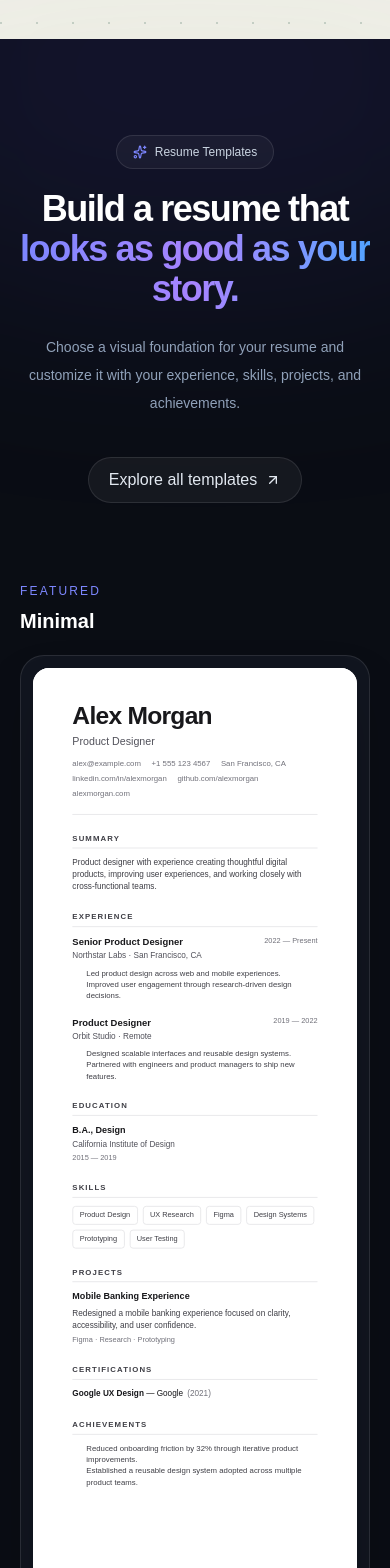
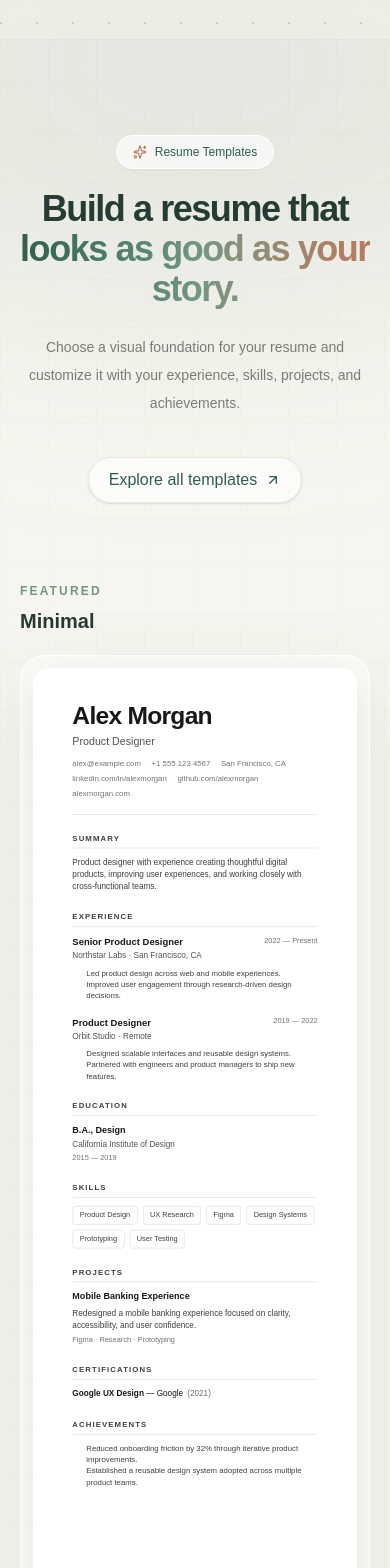
Before and after one commit to pratikshakadam912/Revio, a Next.js app: page / in a window 390 px wide. Shown: the part 10240-11808 px from the top of the page. Built offline with nearby package versions, Linux system fonts and the light colour scheme.

Commit message:
ResumeRenderer previews

```diff
--- a/src/components/landing/Templates.tsx
+++ b/src/components/landing/Templates.tsx
@@ -159,36 +159,52 @@ export function Templates() {
     window.location.href = `/resume/new?template=${template.slug}`;
   };
 
+  const scrollToTemplates = () => {
+    document.getElementById("template-grid")?.scrollIntoView({
+      behavior: "smooth",
+      block: "start",
+    });
+  };
+
   return (
     <section
       id="templates"
-      className="relative overflow-hidden bg-[#0A0D14] px-5 py-24 text-slate-100 sm:px-8 sm:py-28 lg:px-12 lg:py-36"
+      className="relative overflow-hidden bg-[#F7F5EF] px-5 py-24 text-[#263B33] sm:px-8 sm:py-28 lg:px-12 lg:py-36"
     >
       {/* Background */}
       <div className="pointer-events-none absolute inset-0 overflow-hidden">
-        <div className="absolute left-1/2 top-[-180px] h-[420px] w-[720px] -translate-x-1/2 rounded-full bg-indigo-500/10 blur-[120px]" />
+        <div className="absolute left-1/2 top-[-180px] h-[420px] w-[720px] -translate-x-1/2 rounded-full bg-[#719681]/15 blur-[130px]" />
 
-        <div className="absolute bottom-[-200px] right-[-100px] h-[400px] w-[400px] rounded-full bg-violet-500/10 blur-[120px]" />
+        <div className="absolute bottom-[-200px] right-[-100px] h-[400px] w-[400px] rounded-full bg-[#D9C5A2]/25 blur-[120px]" />
 
-        <div className="absolute left-[-180px] top-1/2 h-[350px] w-[350px] rounded-full bg-blue-500/5 blur-[100px]" />
+        <div className="absolute left-[-180px] top-1/2 h-[350px] w-[350px] rounded-full bg-[#B97862]/10 blur-[110px]" />
+
+        <div
+          className="absolute inset-0 opacity-[0.025]"
+          style={{
+            backgroundImage:
+              "linear-gradient(rgba(49,94,80,0.8) 1px, transparent 1px), linear-gradient(90deg, rgba(49,94,80,0.8) 1px, transparent 1px)",
+            backgroundSize: "48px 48px",
+          }}
+        />
       </div>
 
       <div className="relative z-10 mx-auto max-w-7xl">
         {/* HEADER */}
         <div className="mx-auto max-w-3xl text-center">
-          <div className="mb-5 inline-flex items-center gap-2 rounded-full border border-white/10 bg-white/[0.04] px-4 py-2 text-xs font-medium text-slate-300">
-            <Sparkles className="h-3.5 w-3.5 text-indigo-400" />
+          <div className="mb-5 inline-flex items-center gap-2 rounded-full border border-white/90 bg-white/65 px-4 py-2 text-xs font-medium text-[#315E50] shadow-sm shadow-[#315E50]/5 backdrop-blur-xl">
+            <Sparkles className="h-3.5 w-3.5 text-[#B97862]" />
             Resume Templates
           </div>
 
-          <h2 className="text-4xl font-semibold tracking-[-0.04em] text-white sm:text-5xl lg:text-6xl">
+          <h2 className="text-4xl font-semibold tracking-[-0.04em] text-[#263B33] sm:text-5xl lg:text-6xl">
             Build a resume that
-            <span className="block bg-gradient-to-r from-indigo-400 via-violet-400 to-blue-400 bg-clip-text text-transparent">
+            <span className="block bg-gradient-to-r from-[#315E50] via-[#719681] to-[#B97862] bg-clip-text text-transparent">
               looks as good as your story.
             </span>
           </h2>
 
-          <p className="mx-auto mt-6 max-w-2xl text-sm leading-7 text-slate-400 sm:text-base">
+          <p className="mx-auto mt-6 max-w-2xl text-sm leading-7 text-[#777D76] sm:text-base">
             Choose a visual foundation for your resume and customize it with
             your experience, skills, projects, and achievements.
           </p>
@@ -198,13 +214,8 @@ export function Templates() {
         <div className="mt-10 flex justify-center">
           <button
             type="button"
-            onClick={() => {
-              document.getElementById("template-grid")?.scrollIntoView({
-                behavior: "smooth",
-                block: "start",
-              });
-            }}
-            className="group inline-flex items-center gap-2 rounded-full border border-white/10 bg-white/[0.05] px-5 py-2.5 text-sm font-medium text-slate-200 transition hover:border-indigo-400/30 hover:bg-white/[0.08]"
+            onClick={scrollToTemplates}
+            className="group inline-flex items-center gap-2 rounded-full border border-[#E7E5DC] bg-white/65 px-5 py-2.5 text-sm font-medium text-[#315E50] shadow-sm backdrop-blur-xl transition-all duration-300 hover:-translate-y-0.5 hover:border-[#719681]/50 hover:bg-white hover:shadow-md"
           >
             Explore all templates
             <ArrowUpRight className="h-4 w-4 transition-transform group-hover:-translate-y-0.5 group-hover:translate-x-0.5" />
@@ -215,21 +226,23 @@ export function Templates() {
         <div className="mt-20">
           <div className="mb-5 flex items-center justify-between">
             <div>
-              <p className="text-xs font-medium uppercase tracking-[0.18em] text-indigo-400">
+              <p className="text-xs font-semibold uppercase tracking-[0.18em] text-[#719681]">
                 Featured
               </p>
 
-              <h3 className="mt-2 text-xl font-semibold text-white">Minimal</h3>
+              <h3 className="mt-2 text-xl font-semibold text-[#263B33]">
+                Minimal
+              </h3>
             </div>
 
-            <div className="hidden items-center gap-2 text-xs text-slate-500 sm:flex">
-              <WandSparkles className="h-4 w-4" />
+            <div className="hidden items-center gap-2 text-xs text-[#858A83] sm:flex">
+              <WandSparkles className="h-4 w-4 text-[#B97862]" />
               Live preview
             </div>
           </div>
 
-          <div className="relative overflow-hidden rounded-3xl border border-white/10 bg-[#11151f] p-3 shadow-2xl sm:p-5">
-            <div className="overflow-hidden rounded-2xl bg-white shadow-2xl">
+          <div className="relative overflow-hidden rounded-3xl border border-white/90 bg-white/55 p-3 shadow-[0_24px_80px_rgba(49,94,80,0.10)] backdrop-blur-2xl sm:p-5">
+            <div className="overflow-hidden rounded-2xl bg-white shadow-[0_12px_40px_rgba(38,59,51,0.12)]">
               <div
                 className="origin-top-left"
                 style={{
@@ -246,11 +259,11 @@ export function Templates() {
         {/* GRID */}
         <div id="template-grid" className="mt-24 scroll-mt-20">
           <div className="mb-8">
-            <p className="text-xs font-medium uppercase tracking-[0.18em] text-indigo-400">
+            <p className="text-xs font-semibold uppercase tracking-[0.18em] text-[#719681]">
               Choose your layout
             </p>
 
-            <h3 className="mt-2 text-2xl font-semibold tracking-tight text-white sm:text-3xl">
+            <h3 className="mt-2 text-2xl font-semibold tracking-tight text-[#263B33] sm:text-3xl">
               Templates for every career stage
             </h3>
           </div>
@@ -260,15 +273,15 @@ export function Templates() {
               return (
                 <div
                   key={template.slug}
-                  className="group overflow-hidden rounded-2xl border border-white/10 bg-white/[0.03] transition duration-300 hover:-translate-y-1 hover:border-white/20 hover:bg-white/[0.05]"
+                  className="group overflow-hidden rounded-2xl border border-white/90 bg-white/60 shadow-[0_8px_30px_rgba(49,94,80,0.05)] backdrop-blur-xl transition-all duration-300 hover:-translate-y-1 hover:border-[#719681]/40 hover:bg-white/80 hover:shadow-[0_18px_45px_rgba(49,94,80,0.11)]"
                 >
                   {/* PREVIEW */}
-                  <div className="relative h-[430px] overflow-hidden bg-[#11151f] p-4">
-                    <div className="absolute left-4 top-4 z-20 rounded-full border border-white/10 bg-black/50 px-3 py-1 text-[10px] font-semibold tracking-[0.12em] text-slate-300">
+                  <div className="relative h-[430px] overflow-hidden bg-[#EFEEE7] p-4">
+                    <div className="absolute left-4 top-4 z-20 rounded-full border border-white/80 bg-[#F7F5EF]/90 px-3 py-1 text-[10px] font-semibold tracking-[0.12em] text-[#315E50] shadow-sm backdrop-blur-xl">
                       {template.tag}
                     </div>
 
-                    <div className="absolute inset-4 overflow-hidden rounded-xl bg-white shadow-xl">
+                    <div className="absolute inset-4 overflow-hidden rounded-xl bg-white shadow-[0_12px_35px_rgba(38,59,51,0.13)]">
                       <div
                         className="origin-top-left"
                         style={{
@@ -284,11 +297,11 @@ export function Templates() {
                     </div>
 
                     {/* HOVER BUTTON */}
-                    <div className="absolute inset-0 flex items-end bg-gradient-to-t from-[#0A0D14]/90 via-transparent to-transparent p-5 opacity-0 transition-opacity duration-300 group-hover:opacity-100">
+                    <div className="absolute inset-0 flex items-end bg-gradient-to-t from-[#263B33]/85 via-[#263B33]/10 to-transparent p-5 opacity-0 transition-opacity duration-300 group-hover:opacity-100">
                       <button
                         type="button"
                         onClick={() => handleUseTemplate(template)}
-                        className="flex w-full items-center justify-center gap-2 rounded-xl bg-white px-4 py-3 text-sm font-semibold text-[#0A0D14] transition hover:bg-slate-100"
+                        className="flex w-full items-center justify-center gap-2 rounded-xl bg-[#F7F5EF] px-4 py-3 text-sm font-semibold text-[#315E50] shadow-lg transition-all hover:bg-white"
                       >
                         <Check className="h-4 w-4" />
                         Use this template
@@ -300,11 +313,11 @@ export function Templates() {
                   <div className="p-5">
                     <div className="flex items-start justify-between gap-4">
                       <div>
-                        <h4 className="text-base font-semibold text-white">
+                        <h4 className="text-base font-semibold text-[#263B33]">
                           {template.name}
                         </h4>
 
-                        <p className="mt-2 text-sm leading-6 text-slate-400">
+                        <p className="mt-2 text-sm leading-6 text-[#777D76]">
                           {template.description}
                         </p>
                       </div>
@@ -313,22 +326,22 @@ export function Templates() {
                         type="button"
                         onClick={() => handleUseTemplate(template)}
                         aria-label={`Use ${template.name} template`}
-                        className="flex h-9 w-9 shrink-0 items-center justify-center rounded-full border border-white/10 bg-white/[0.04] text-slate-300 transition hover:border-indigo-400/30 hover:bg-indigo-500/10 hover:text-white"
+                        className="flex h-9 w-9 shrink-0 items-center justify-center rounded-full border border-[#E7E5DC] bg-white/70 text-[#315E50] transition-all duration-300 hover:border-[#719681]/50 hover:bg-[#315E50] hover:text-white"
                       >
                         <ArrowUpRight className="h-4 w-4" />
                       </button>
                     </div>
 
                     <div className="mt-5 flex flex-wrap gap-2">
-                      <span className="rounded-full border border-white/10 bg-white/[0.03] px-2.5 py-1 text-[10px] text-slate-400">
+                      <span className="rounded-full border border-[#E7E5DC] bg-[#F7F5EF]/80 px-2.5 py-1 text-[10px] text-[#777D76]">
                         Clean Hierarchy
                       </span>
 
-                      <span className="rounded-full border border-white/10 bg-white/[0.03] px-2.5 py-1 text-[10px] text-slate-400">
+                      <span className="rounded-full border border-[#E7E5DC] bg-[#F7F5EF]/80 px-2.5 py-1 text-[10px] text-[#777D76]">
                         Modern Layout
                       </span>
 
-                      <span className="rounded-full border border-white/10 bg-white/[0.03] px-2.5 py-1 text-[10px] text-slate-400">
+                      <span className="rounded-full border border-[#E7E5DC] bg-[#F7F5EF]/80 px-2.5 py-1 text-[10px] text-[#777D76]">
                         Editable
                       </span>
                     </div>
@@ -340,18 +353,20 @@ export function Templates() {
         </div>
 
         {/* BOTTOM CTA */}
-        <div className="mt-24 overflow-hidden rounded-3xl border border-white/10 bg-white/[0.03] p-8 sm:p-12">
+        <div className="mt-24 overflow-hidden rounded-3xl border border-white/90 bg-white/60 p-8 shadow-[0_16px_55px_rgba(49,94,80,0.08)] backdrop-blur-2xl sm:p-12">
+          <div className="pointer-events-none absolute" />
+
           <div className="flex flex-col items-start justify-between gap-8 md:flex-row md:items-center">
             <div>
-              <p className="text-xs font-medium uppercase tracking-[0.18em] text-indigo-400">
+              <p className="text-xs font-semibold uppercase tracking-[0.18em] text-[#719681]">
                 Ready to build?
               </p>
 
-              <h3 className="mt-3 max-w-2xl text-2xl font-semibold tracking-tight text-white sm:text-3xl">
+              <h3 className="mt-3 max-w-2xl text-2xl font-semibold tracking-tight text-[#263B33] sm:text-3xl">
                 Build your resume around the content that matters.
               </h3>
 
-              <p className="mt-3 max-w-xl text-sm leading-6 text-slate-400">
+              <p className="mt-3 max-w-xl text-sm leading-6 text-[#777D76]">
                 Choose a layout, add your experience, and customize your resume
                 with Revio.
               </p>
@@ -359,13 +374,8 @@ export function Templates() {
 
             <button
               type="button"
-              onClick={() => {
-                document.getElementById("template-grid")?.scrollIntoView({
-                  behavior: "smooth",
-                  block: "start",
-                });
-              }}
-              className="inline-flex shrink-0 items-center gap-2 rounded-xl bg-white px-5 py-3 text-sm font-semibold text-[#0A0D14] transition hover:bg-slate-100"
+              onClick={scrollToTemplates}
+              className="inline-flex shrink-0 items-center gap-2 rounded-xl bg-gradient-to-r from-[#315E50] to-[#477865] px-5 py-3 text-sm font-semibold text-white shadow-[0_8px_22px_rgba(49,94,80,0.20)] transition-all duration-300 hover:-translate-y-0.5 hover:shadow-[0_12px_28px_rgba(49,94,80,0.28)]"
             >
               Choose a template
               <ArrowUpRight className="h-4 w-4" />
```
